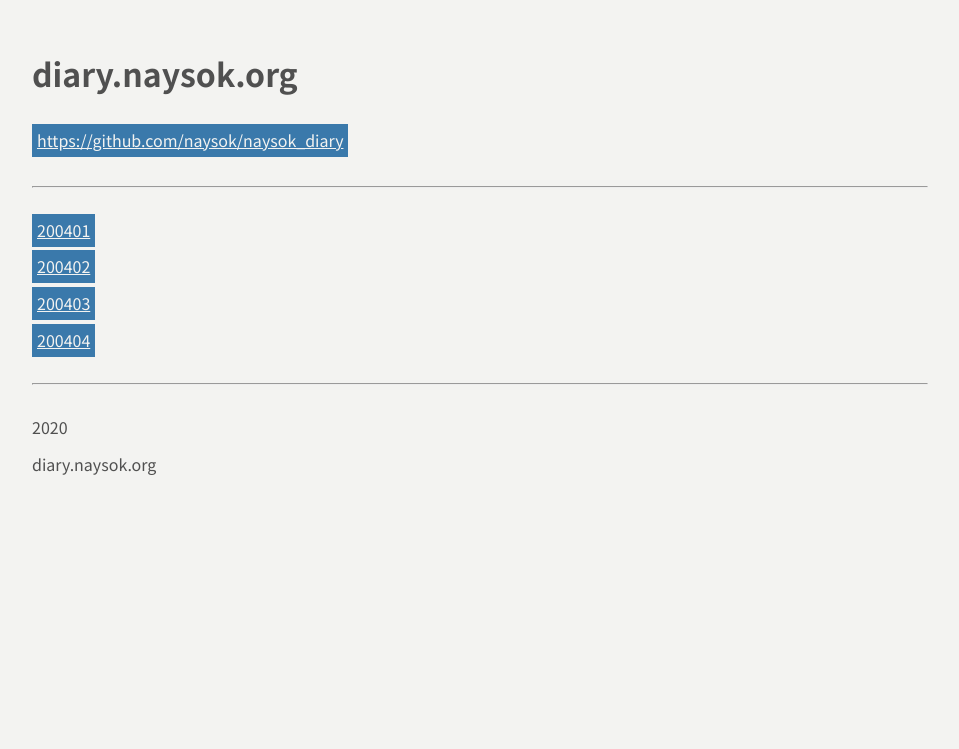
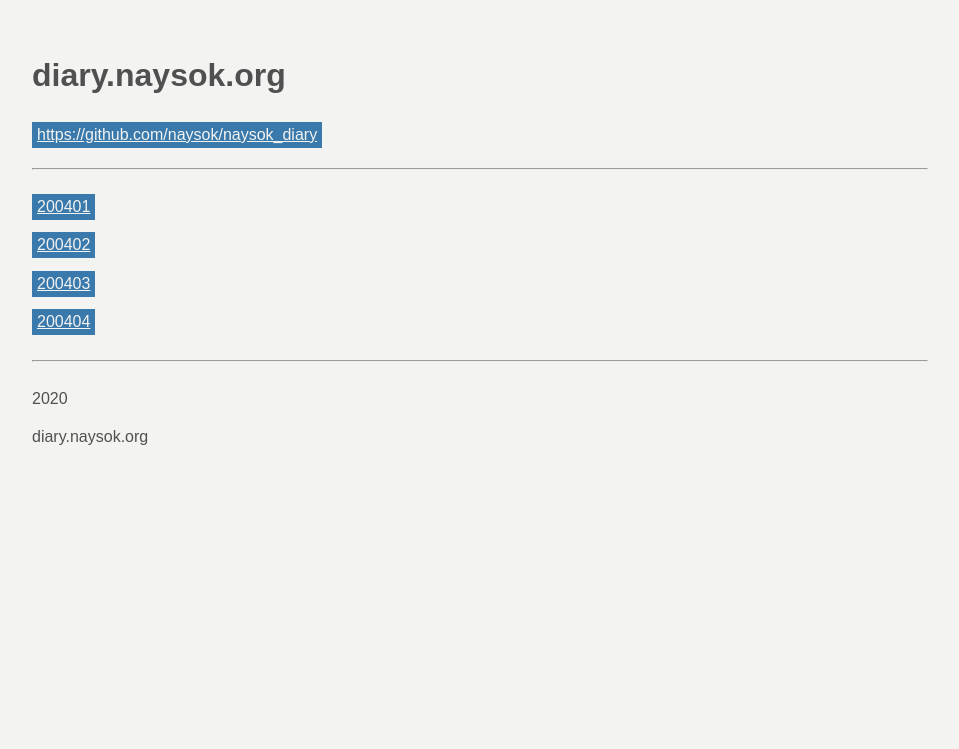
Before and after one commit to naysok/naysok_diary, a PHP site: page /index.php in a window 1280 px wide. Shown: the top 749 px of the page, without its empty margins (160-1119 px from the left). Run offline with PHP 8.4, Linux system fonts and the light colour scheme.

Commit message:
[update] noto_sans_japanese, overflow-wrap

```diff
--- a/css/main.css
+++ b/css/main.css
@@ -9,7 +9,7 @@
 }
 
 body {
-  font-family: 'Noto Sans JP', sans-serif;
+  font-family: 'Noto Sans Japanese', sans-serif;
   width: 70%;
   margin: auto;
   margin-top: 50px;
@@ -18,6 +18,14 @@ body {
   color: var(--color1);
   align-items: left;
   text-align: left;
+  overflow-wrap: break-word;
+  /* word-break: break-all; */
+}
+
+h1 {
+  line-height: 130%;
+  padding-top: 5px;
+  padding-bottom: 5px;
 }
 
 h3 {
@@ -32,9 +40,16 @@ p {
   padding-bottom: 8px;
 }
 
+.header p {
+  line-height: 190%;
+  font-size: 16px;
+  padding-top: 0px;
+  padding-bottom: 0px;
+}
+
 .url p,
 .footer p {
-  line-height: 230%;
+  line-height: 240%;
   font-size: 16px;
   padding-top: 0px;
   padding-bottom: 0px;
```
